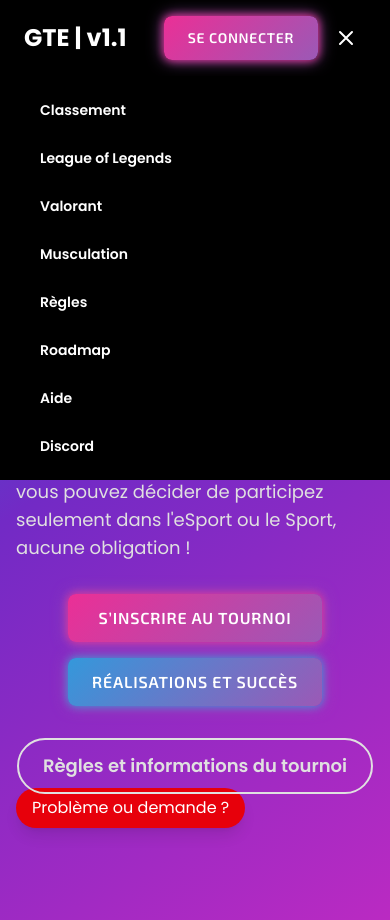
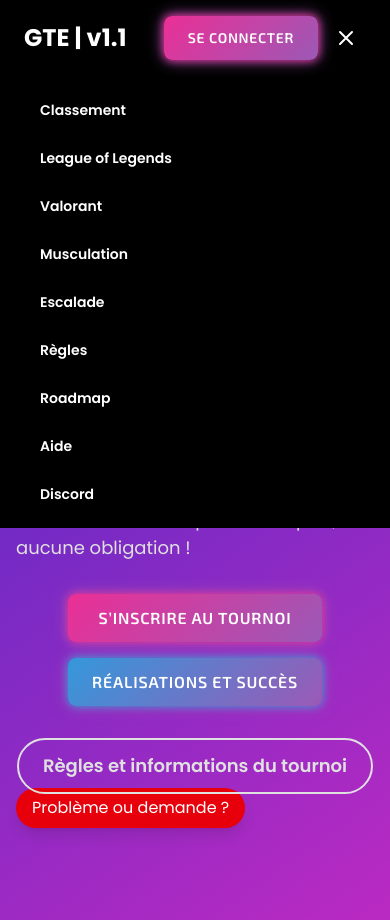
Before and after one commit to alextbt/mon-tournoi, a Next.js app: page / in a window 390 px wide. Both pictures are taken after a click on the button 346 px from the left and 38 px from the top of the page. Built offline with nearby package versions, Linux system fonts and the light colour scheme.

Commit message:
Ajout du bouton de navigation rapide pour mobile pour l'escalade

```diff
--- a/src/app/components/Navbar.tsx
+++ b/src/app/components/Navbar.tsx
@@ -114,6 +114,9 @@ export default function Navbar() {
             <Link href="/achivements/sport/musculation" className="btn-nav text-sm block" onClick={handleNavClick}>
               Musculation
             </Link>
+            <Link href="/achivements/sport/escalade" className="btn-nav text-sm block" onClick={handleNavClick}>
+              Escalade
+            </Link>
             <Link href="/rules" className="btn-nav text-sm block" onClick={handleNavClick}>
               Règles
             </Link>
```
